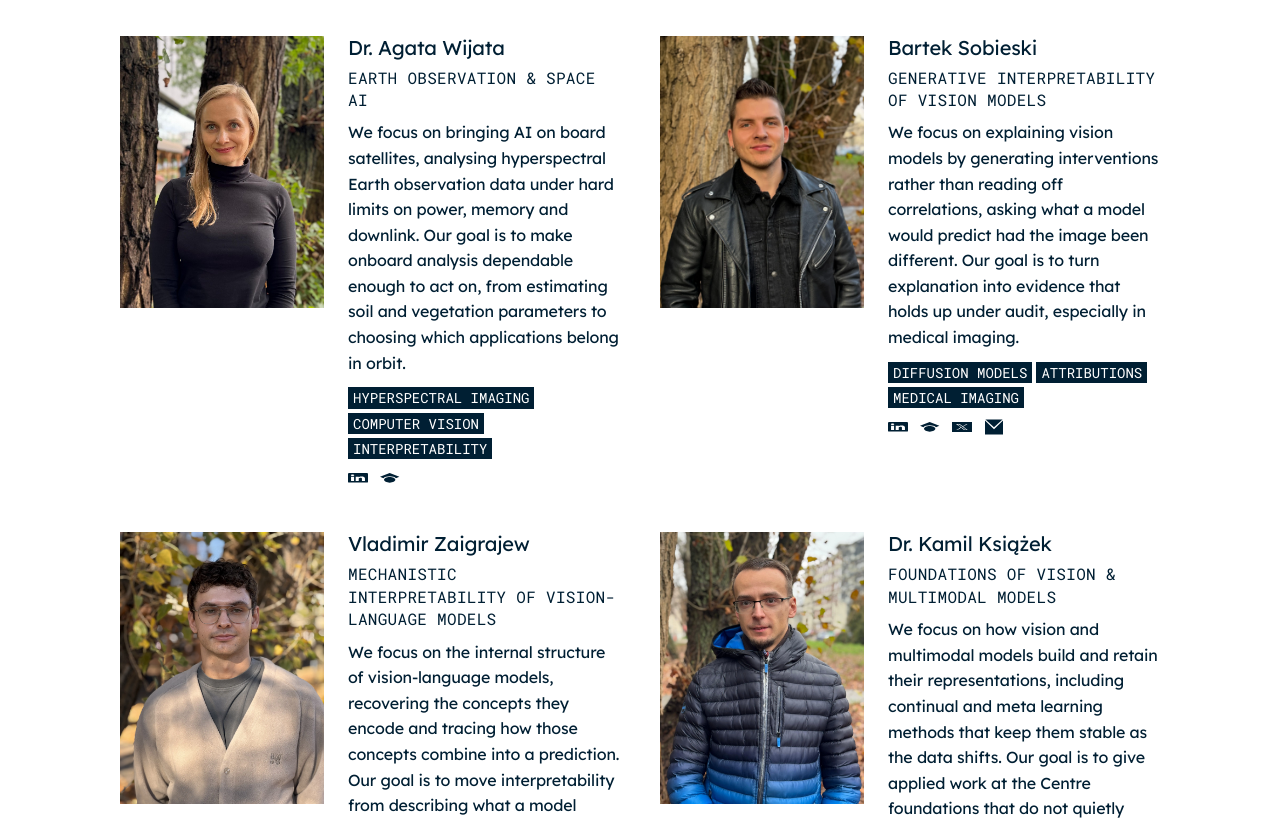
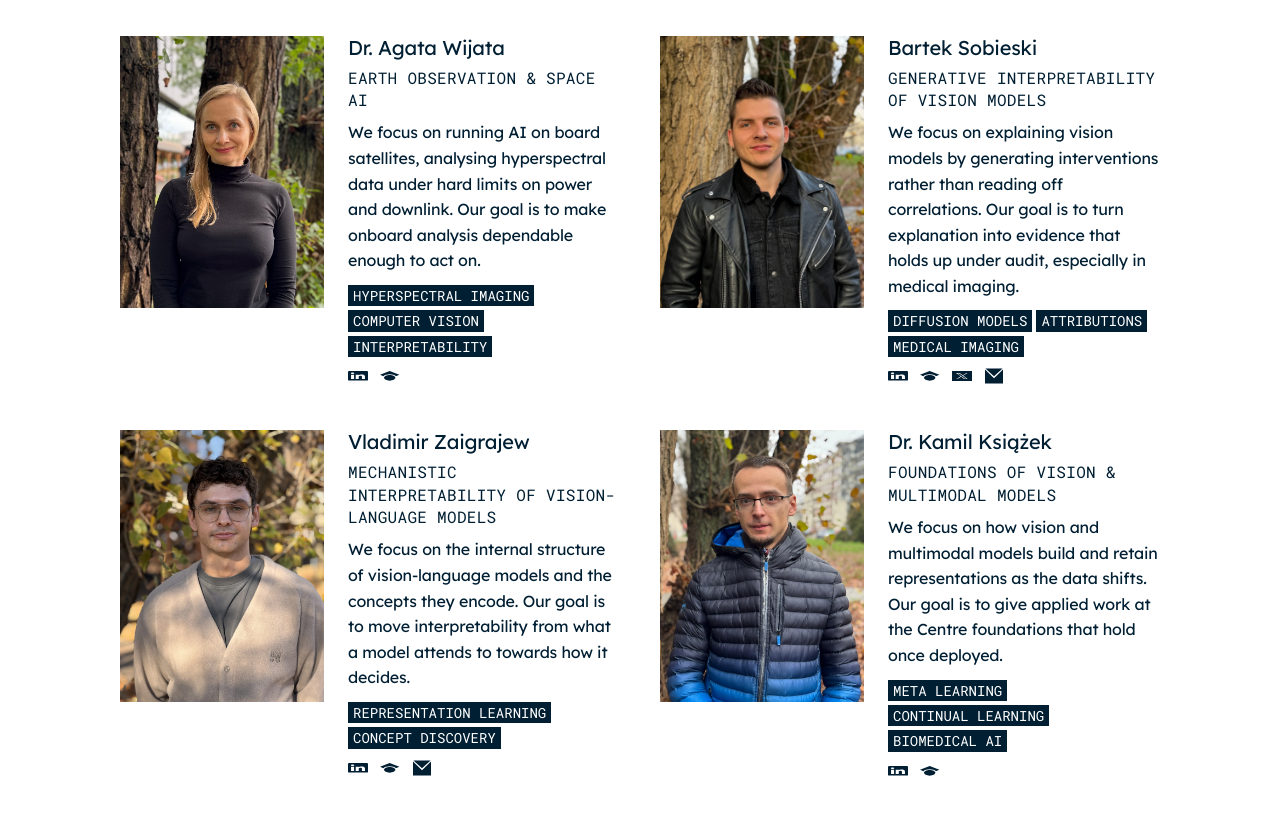
Before and after one commit to CredibleAI/CredibleAI.github.io, a Next.js app: page /about in a window 1280 px wide. Shown: the part 2912-3732 px from the top of the page. Built offline with nearby package versions, Linux system fonts and the light colour scheme; no server answers.

Commit message:
Tighten the focus descriptions so the grid cells sit evenly.

```diff
--- a/src/data/team/focus-leaders.ts
+++ b/src/data/team/focus-leaders.ts
@@ -16,7 +16,7 @@ export const focusLeaders: FocusLeader[] = [
     tags: ["hyperspectral imaging", "computer vision", "interpretability"],
     focusArea: "Earth Observation & Space AI",
     focusDescription:
-      "We focus on bringing AI on board satellites, analysing hyperspectral Earth observation data under hard limits on power, memory and downlink. Our goal is to make onboard analysis dependable enough to act on, from estimating soil and vegetation parameters to choosing which applications belong in orbit.",
+      "We focus on running AI on board satellites, analysing hyperspectral data under hard limits on power and downlink. Our goal is to make onboard analysis dependable enough to act on.",
     socialLinks: {
       linkedin: "https://www.linkedin.com/in/agata-wijata-17766594",
       googleScholar: "https://scholar.google.com/citations?user=xweuhWMAAAAJ&hl=pl",
@@ -30,7 +30,7 @@ export const focusLeaders: FocusLeader[] = [
     tags: ["diffusion models", "attributions", "medical imaging"],
     focusArea: "Generative Interpretability of Vision Models",
     focusDescription:
-      "We focus on explaining vision models by generating interventions rather than reading off correlations, asking what a model would predict had the image been different. Our goal is to turn explanation into evidence that holds up under audit, especially in medical imaging.",
+      "We focus on explaining vision models by generating interventions rather than reading off correlations. Our goal is to turn explanation into evidence that holds up under audit, especially in medical imaging.",
     socialLinks: {
       linkedin: "https://www.linkedin.com/in/bartłomiej-sobieski/",
       googleScholar: "https://scholar.google.com/citations?user=ZDCPqL8AAAAJ&hl=en",
@@ -46,7 +46,7 @@ export const focusLeaders: FocusLeader[] = [
     tags: ["representation learning", "concept discovery"],
     focusArea: "Mechanistic Interpretability of Vision-Language Models",
     focusDescription:
-      "We focus on the internal structure of vision-language models, recovering the concepts they encode and tracing how those concepts combine into a prediction. Our goal is to move interpretability from describing what a model attends to towards explaining how it decides.",
+      "We focus on the internal structure of vision-language models and the concepts they encode. Our goal is to move interpretability from what a model attends to towards how it decides.",
     socialLinks: {
       linkedin: "https://www.linkedin.com/in/vladimirzaigrajew/",
       googleScholar: "https://scholar.google.com/citations?user=7XKIBvgAAAAJ&hl=en",
@@ -61,7 +61,7 @@ export const focusLeaders: FocusLeader[] = [
     tags: ["meta learning", "continual learning", "biomedical AI"],
     focusArea: "Foundations of Vision & Multimodal Models",
     focusDescription:
-      "We focus on how vision and multimodal models build and retain their representations, including continual and meta learning methods that keep them stable as the data shifts. Our goal is to give applied work at the Centre foundations that do not quietly degrade once deployed.",
+      "We focus on how vision and multimodal models build and retain representations as the data shifts. Our goal is to give applied work at the Centre foundations that hold once deployed.",
     socialLinks: {
       linkedin: "https://www.linkedin.com/in/kamil-ksi%C4%85%C5%BCek-6a7098191/",
       googleScholar: "https://scholar.google.com/citations?user=i0N4lY8AAAAJ&hl=pl",
```
